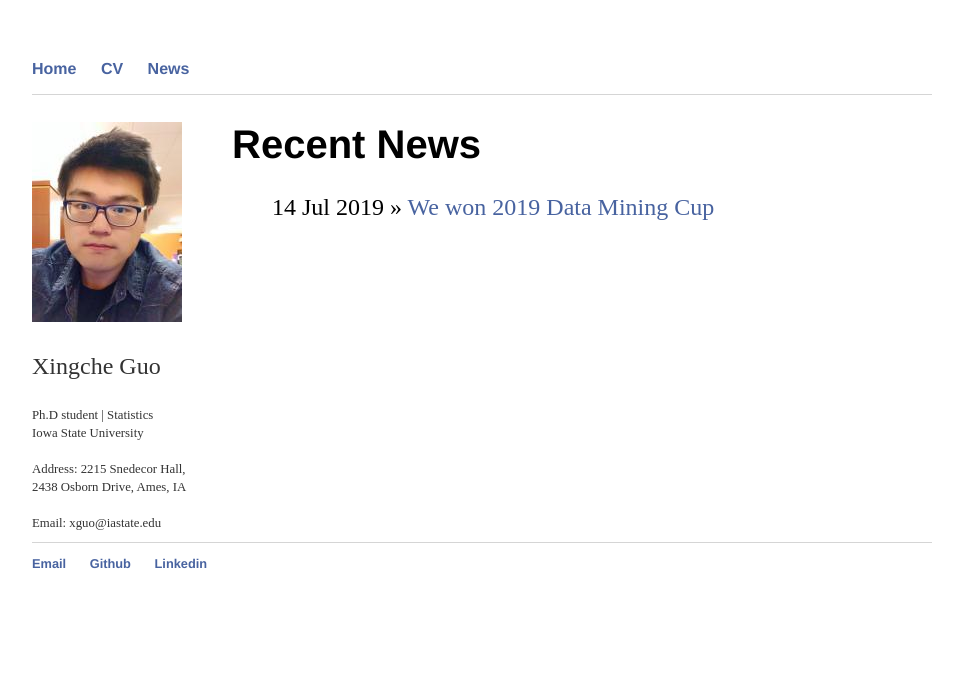
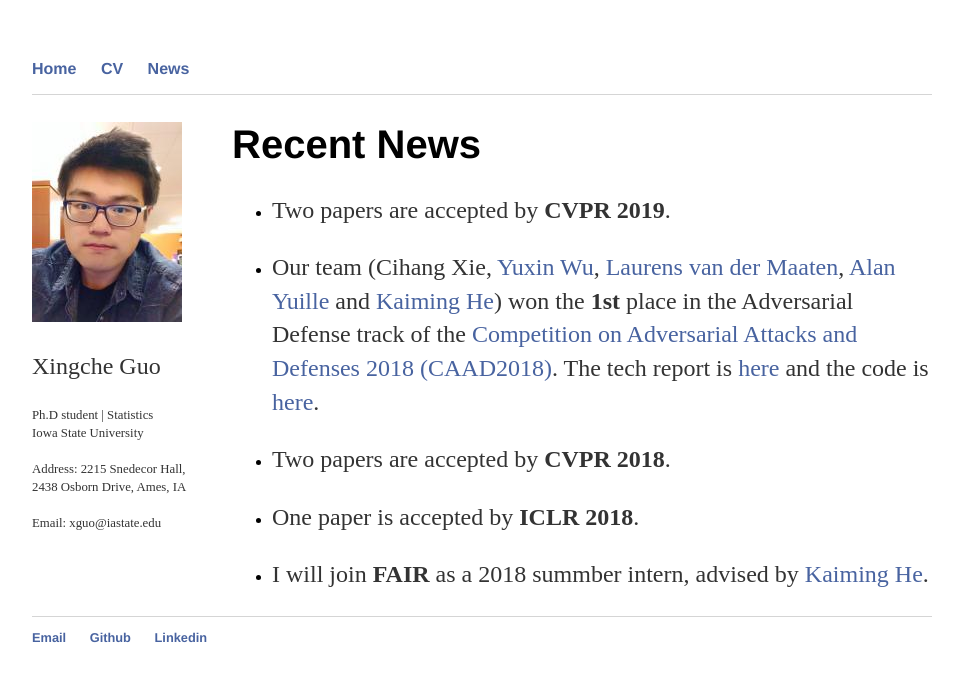
Before and after one commit to xingcheg/xingcheg.github.io, a Jekyll site: the page built from news/index.html, in a window 1280 px wide. Shown: the top 682 px of the page, without its empty margins (158-1117 px from the left). Built offline with Jekyll 4.4.1, drawn with Linux system fonts in a browser that asks for light colours.

Commit message:
Update index.html

```diff
--- a/news/index.html
+++ b/news/index.html
@@ -2,10 +2,12 @@
 layout: default
 title: Recent News
 ---
-	<h1>{{ page.title }}</h1>
-	<ul class="posts">
+	<h1> Recent News </h1>
 
-	  {% for post in site.posts %}
-	    <li><span>{{ post.date | date_to_string }}</span> » <a href="{{ post.url }}" title="{{ post.title }}">{{ post.title }}</a></li>
-	  {% endfor %}
-	</ul>
+<ul>
+  <li><p>Two papers are accepted by <b>CVPR 2019</b>.</p></li>
+  <li><p>Our team (Cihang Xie, <a href="http://ppwwyyxx.com/">Yuxin Wu</a>, <a href="https://lvdmaaten.github.io/">Laurens van der Maaten</a>, <a href="http://cogsci.jhu.edu/directory/alan-yuille/">Alan Yuille</a> and <a href="http://kaiminghe.com/">Kaiming He</a>) won the <b>1st</b> place in the Adversarial Defense track of the <a href="https://en.caad.geekpwn.org/competition/list.html?menuId=10">Competition on Adversarial Attacks and Defenses 2018 (CAAD2018)</a>. The tech report is <a href="https://arxiv.org/pdf/1812.03411.pdf">here</a> and the code is <a href="https://github.com/facebookresearch/ImageNet-Adversarial-Training">here</a>.</p></li>
+  <li><p>Two papers are accepted by <b>CVPR 2018</b>.</p></li>
+  <li><p>One paper is accepted by <b>ICLR 2018</b>.</p></li>
+  <li><p>I will join <b>FAIR</b> as a 2018 summber intern, advised by <a href="http://kaiminghe.com/">Kaiming He</a>.</p></li>
+</ul>
```
